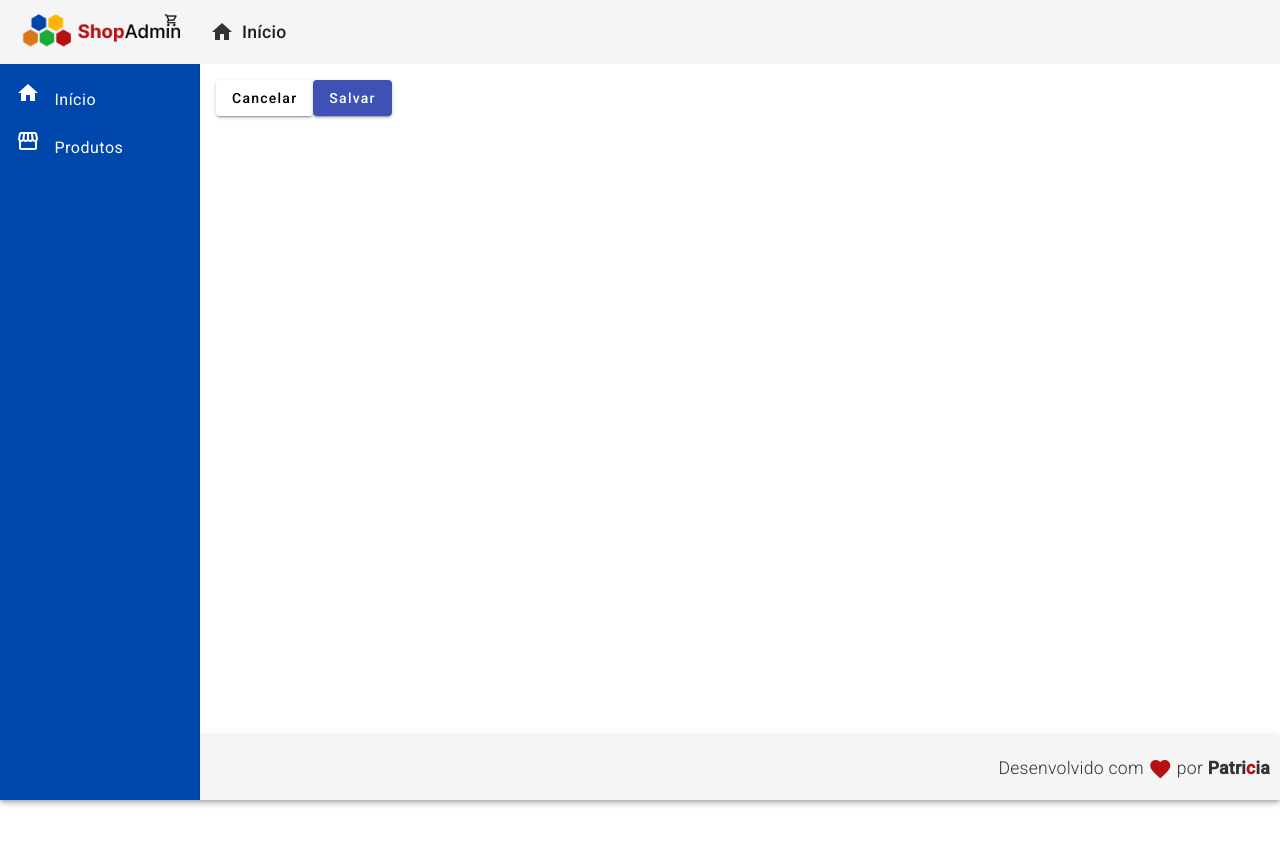
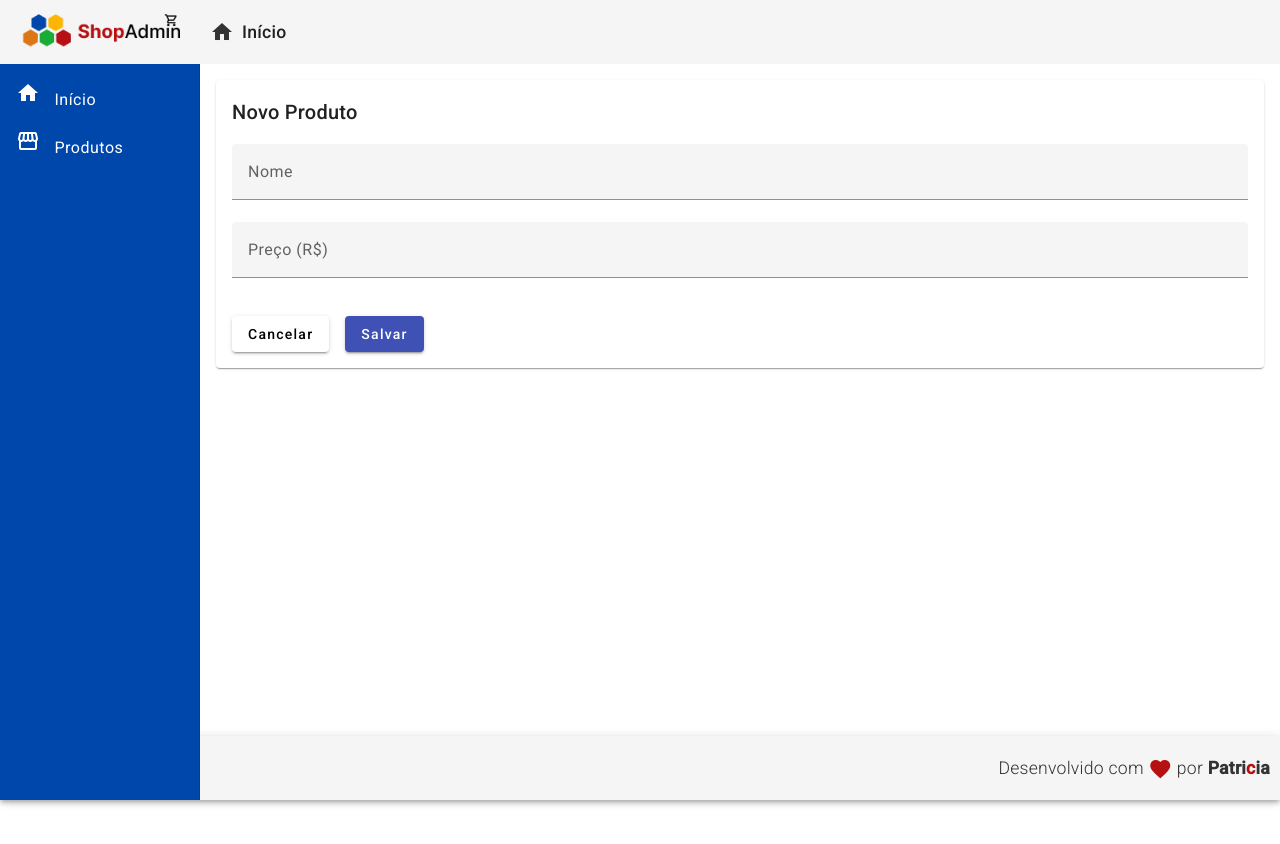
Before and after one commit to pmagalhaes2/angular-crud, an Angular app in the folder frontend/: page /products/create in a window 1280 px wide. Shown: the top 844 px of the page. Built offline with nearby package versions, Linux system fonts and the light colour scheme.

Commit message:
feat: add product creation form with validation

```diff
--- a/frontend/src/app/components/product/product-create/product-create.component.css
+++ b/frontend/src/app/components/product/product-create/product-create.component.css
@@ -0,0 +1,17 @@
+.card-container {
+  display: flex;
+  gap: 1rem;
+  padding: 1rem;
+  width: 100%;
+}
+
+.card-container form {
+  display: flex;
+  flex-direction: column;
+}
+
+.button-container {
+  display: flex;
+  gap: 1rem;
+  width: 100%;
+}
--- a/frontend/src/app/components/product/product-create/product-create.component.html
+++ b/frontend/src/app/components/product/product-create/product-create.component.html
@@ -1,4 +1,30 @@
-<button mat-raised-button class="button" (click)="cancel()">Cancelar</button>
+<mat-card class="card-container">
+  <mat-card-title>Novo Produto</mat-card-title>
+  <form>
+    <mat-form-field>
+      <input
+        matInput
+        placeholder="Nome"
+        [(ngModel)]="productName"
+        name="name"
+      />
+    </mat-form-field>
+    <mat-form-field>
+      <input
+        matInput
+        placeholder="Preço (R$)"
+        [(ngModel)]="productPrice"
+        name="price"
+        min="0.01"
+        step="0.01"
+      />
+    </mat-form-field>
+  </form>
+
+  <div class="button-container">
+    <button mat-raised-button class="button" (click)="cancel()">
+      Cancelar
+    </button>
 
     <button
       mat-raised-button
@@ -8,3 +34,5 @@
     >
       Salvar
     </button>
+  </div>
+</mat-card>
--- a/frontend/src/app/components/product/product-create/product-create.component.ts
+++ b/frontend/src/app/components/product/product-create/product-create.component.ts
@@ -1,12 +1,22 @@
+import { Component } from "@angular/core";
+import { FormsModule } from "@angular/forms";
+import { MatButtonModule } from "@angular/material/button";
+import { MatCardModule } from "@angular/material/card";
+import { MatFormFieldModule } from "@angular/material/form-field";
+import { MatInputModule } from "@angular/material/input";
+import { Router } from "@angular/router";
+import { ProductService } from "../product.service";
 import { Product } from "./product.model";
-import { Component } from "@angular/core";
-import { ProductService } from "../product.service";
-import { Router } from "@angular/router";
-import { MatButtonModule } from "@angular/material/button";
 
 @Component({
   selector: "app-product-create",
-  imports: [MatButtonModule],
+  imports: [
+    MatButtonModule,
+    MatCardModule,
+    MatFormFieldModule,
+    MatInputModule,
+    FormsModule,
+  ],
   templateUrl: "./product-create.component.html",
   styleUrl: "./product-create.component.css",
 })
@@ -16,13 +26,26 @@ export class ProductCreateComponent {
     private readonly router: Router
   ) {}
 
-  product: Product = {
-    name: "",
-    price: 0,
-  };
+  productName: string = "";
+  productPrice: number | undefined = undefined;
 
   createProduct(): void {
-    this.productService.createProduct(this.product).subscribe(() => {
+    if (!this.productName.trim()) {
+      this.productService.showMessage("Nome do produto é obrigatório!");
+      return;
+    }
+
+    if (this.productPrice === undefined || this.productPrice <= 0) {
+      this.productService.showMessage("Preço deve ser maior que zero!");
+      return;
+    }
+
+    const product: Product = {
+      name: this.productName.trim(),
+      price: this.productPrice,
+    };
+
+    this.productService.createProduct(product).subscribe(() => {
       this.productService.showMessage("Produto criado com sucesso!");
       this.router.navigateByUrl("/products");
     });
```
Also changed, not shown: 1 other file (tests, documents, lock files or other folders). Lines whose indentation alone changed are shown as unchanged.
